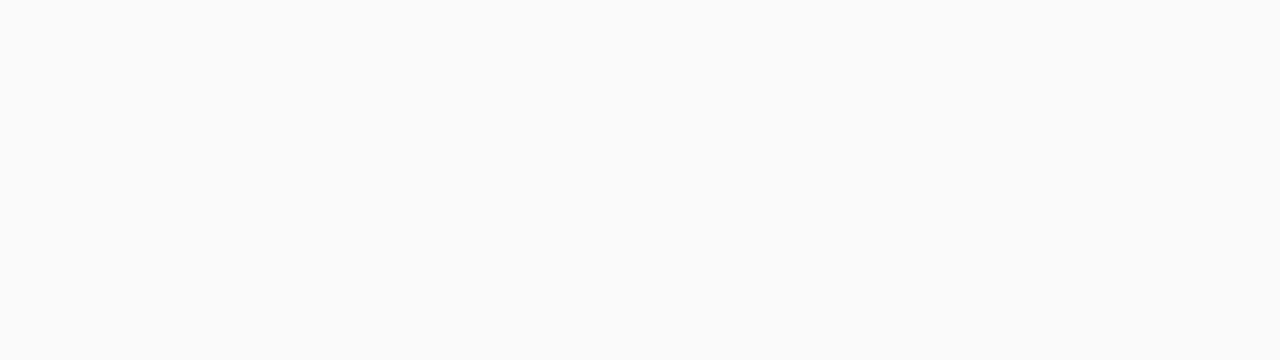
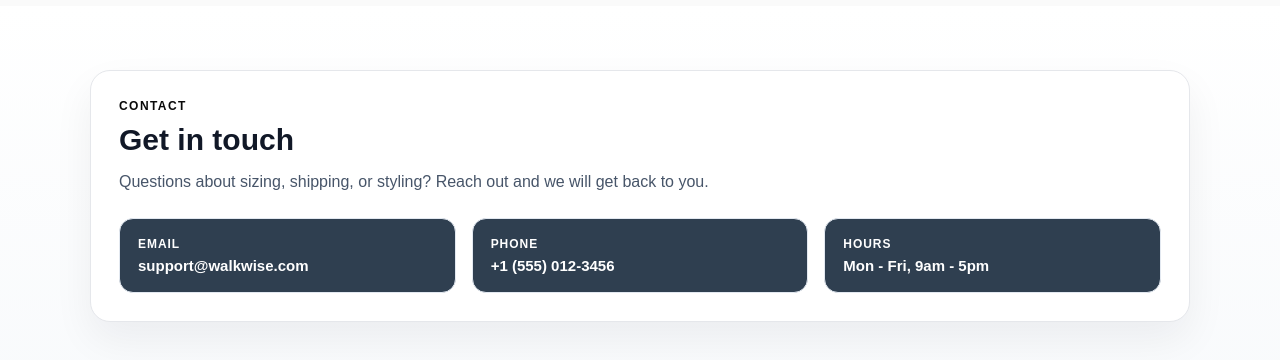
Before and after one commit to KikiOduro/ReactProjectPage, a React (Vite) app: page / in a window 1280 px wide. Shown: the part 1608-1968 px from the top of the page. Before the commit the page ends 1614 px from the top, so only its background shows below. Built offline with nearby package versions, Linux system fonts and the light colour scheme.

Commit message:
Add contact section and functionality to navigate to it from the header

```diff
--- a/src/App.css
+++ b/src/App.css
@@ -52,6 +52,72 @@
 .nav-link:disabled:hover,
 .nav-link-muted:hover {
   color: #9ca3af;
+}
+
+.contact-section {
+  padding: 64px 40px 80px;
+  background: linear-gradient(180deg, #ffffff 0%, #f8fafc 100%);
+}
+
+.contact-section-inner {
+  max-width: 1100px;
+  margin: 0 auto;
+  padding: 28px;
+  border: 1px solid #e5e7eb;
+  border-radius: 20px;
+  background: #fff;
+  box-shadow: 0 18px 40px rgba(15, 23, 42, 0.06);
+}
+
+.contact-eyebrow {
+  margin: 0 0 10px;
+  color: #0a0a0a;
+  letter-spacing: 0.12em;
+  font-size: 12px;
+  font-weight: 700;
+}
+
+.contact-title {
+  margin: 0 0 12px;
+  font-size: 30px;
+  color: #111827;
+}
+
+.contact-copy {
+  margin: 0 0 24px;
+  color: #475569;
+  max-width: 640px;
+  line-height: 1.6;
+}
+
+.contact-grid {
+  display: grid;
+  grid-template-columns: repeat(3, minmax(0, 1fr));
+  gap: 16px;
+}
+
+.contact-card {
+  padding: 18px;
+  border-radius: 14px;
+  background: #2f3f50;
+  border: 1px solid #e2e8f0;
+  display: flex;
+  flex-direction: column;
+  gap: 6px;
+}
+
+.contact-label {
+  color: #ffffff;
+  font-size: 12px;
+  text-transform: uppercase;
+  letter-spacing: 0.08em;
+  font-weight: 700;
+}
+
+.contact-value {
+  color: #ffffff;
+  font-size: 15px;
+  font-weight: 600;
 }
 
 .cart-icon-container {
--- a/src/App.jsx
+++ b/src/App.jsx
@@ -9,6 +9,7 @@
   const [cartItems, setCartItems] = useState([]);
   const [isCartOpen, setIsCartOpen] = useState(false);
   const [scrollToProducts, setScrollToProducts] = useState(false);
+  const [scrollToContact, setScrollToContact] = useState(false);
 
   function handleSelectProduct(product) {
     setSelectedProduct(product);
@@ -31,6 +32,16 @@
 
   function handleProductsScrolled() {
     setScrollToProducts(false);
+  }
+
+  function handleContactClick() {
+    setSelectedProduct(null);
+    setScrollToProducts(false);
+    setScrollToContact(true);
+  }
+
+  function handleContactScrolled() {
+    setScrollToContact(false);
   }
 
   function handleCartClick() {
@@ -106,6 +117,7 @@
           onBackToHome={handleBackToHome}
           onHomeClick={handleHomeClick}
           onProductsClick={handleProductsClick}
+          onContactClick={handleContactClick}
           onCartClick={handleCartClick}
           onAddToCart={handleAddToCart}
           cartItemCount={totalItemCount}
@@ -117,6 +129,9 @@
           onProductsClick={handleProductsClick}
           onProductsScrolled={handleProductsScrolled}
           scrollToProducts={scrollToProducts}
+          onContactClick={handleContactClick}
+          onContactScrolled={handleContactScrolled}
+          scrollToContact={scrollToContact}
           onCartClick={handleCartClick}
           cartItemCount={totalItemCount}
         />
--- a/src/components/Header.jsx
+++ b/src/components/Header.jsx
@@ -15,11 +15,8 @@
         >
           Products
         </button>
-        <button type="button" className="nav-link nav-link-muted" disabled>
+        <button type="button" className="nav-link" onClick={props.onContactClick}>
           Contact
-        </button>
-        <button type="button" className="nav-link" onClick={function () {}}>
-          Shop
         </button>
         <button type="button" className="nav-link" onClick={props.onCartClick}>
           Cart
--- a/src/components/HomePage.jsx
+++ b/src/components/HomePage.jsx
@@ -1,5 +1,4 @@
-import React, { useState } from "react";
-import { useEffect, useRef } from "react";
+import React, { useEffect, useRef, useState } from "react";
 import Header from "./Header";
 import SafeImage from "./SafeImage";
 import heroImage from "../assets/Affiliates.jfif";
@@ -9,6 +8,7 @@
   const categories = ["Black", "White", "Green", "Blue", "Pink"];
   const [activeCategory, setActiveCategory] = useState("Black");
   const newArrivalsRef = useRef(null);
+  const contactRef = useRef(null);
 
   const products = [
     {
@@ -106,7 +106,14 @@
       newArrivalsRef.current.scrollIntoView({ behavior: "smooth", block: "start" });
       props.onProductsScrolled();
     }
-  }, [props.scrollToProducts, props]);
+  }, [props.scrollToProducts, props.onProductsScrolled]);
+
+  useEffect(function () {
+    if (props.scrollToContact && contactRef.current) {
+      contactRef.current.scrollIntoView({ behavior: "smooth", block: "start" });
+      props.onContactScrolled();
+    }
+  }, [props.scrollToContact, props.onContactScrolled]);
 
   return (
     <div>
@@ -114,6 +121,7 @@
         itemCount={props.cartItemCount || 0}
         onHomeClick={props.onHomeClick}
         onProductsClick={props.onProductsClick}
+        onContactClick={props.onContactClick}
         onCartClick={props.onCartClick}
       />
 
@@ -214,6 +222,31 @@
           </div>
         </div> */}
       </div>
+
+      <section className="contact-section" ref={contactRef}>
+        <div className="contact-section-inner">
+          <p className="contact-eyebrow">CONTACT</p>
+          <h2 className="contact-title">Get in touch</h2>
+          <p className="contact-copy">
+            Questions about sizing, shipping, or styling? Reach out and we will get back to you.
+          </p>
+
+          <div className="contact-grid">
+            <div className="contact-card">
+              <span className="contact-label">Email</span>
+              <span className="contact-value">support@walkwise.com</span>
+            </div>
+            <div className="contact-card">
+              <span className="contact-label">Phone</span>
+              <span className="contact-value">+1 (555) 012-3456</span>
+            </div>
+            <div className="contact-card">
+              <span className="contact-label">Hours</span>
+              <span className="contact-value">Mon - Fri, 9am - 5pm</span>
+            </div>
+          </div>
+        </div>
+      </section>
     </div>
   );
 }
--- a/src/components/ProductPage.jsx
+++ b/src/components/ProductPage.jsx
@@ -43,11 +43,9 @@
     }
   }
 
-
   // function handleColorSelect(color){
   //   setSelectedColor(color);
   // }
-
 
   function handleAddToCart() {
     props.onAddToCart({
@@ -74,17 +72,26 @@
         itemCount={totalItemCount}
         onHomeClick={props.onHomeClick}
         onProductsClick={props.onProductsClick}
+        onContactClick={props.onContactClick}
         onCartClick={props.onCartClick}
       />
 
       <div className="page-container">
-        <button type="button" className="back-to-home-button" onClick={props.onBackToHome}>
+        <button
+          type="button"
+          className="back-to-home-button"
+          onClick={props.onBackToHome}
+        >
           ← Back to products
         </button>
 
         <div className="product-container">
           <div className="image-container">
-            <img src={productImage} alt={productName} className="product-image" />
+            <img
+              src={productImage}
+              alt={productName}
+              className="product-image"
+            />
           </div>
 
           <div className="details-container">
@@ -112,7 +119,9 @@
                           setSelectedColor(color);
                         }}
                       >
-            {isSelected && <span className="color-checkmark">✓</span>}
+                        {isSelected && (
+                          <span className="color-checkmark">✓</span>
+                        )}
                       </div>
                     );
                   })}
@@ -154,7 +163,6 @@
 
         {/* <CartSummary itemCount={totalItemCount} total={cartTotal} /> */}
       </div>
-
     </div>
   );
 }
```
Lines whose indentation alone changed are shown as unchanged.
